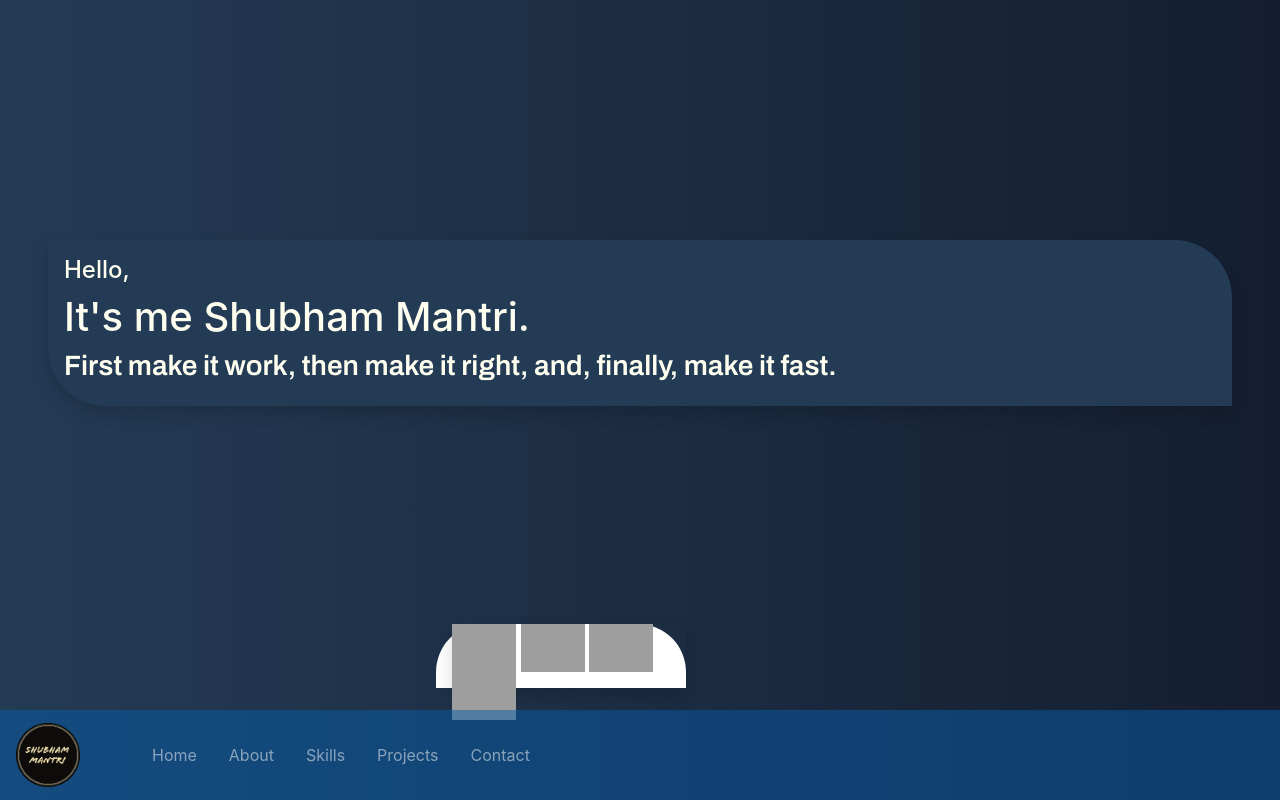
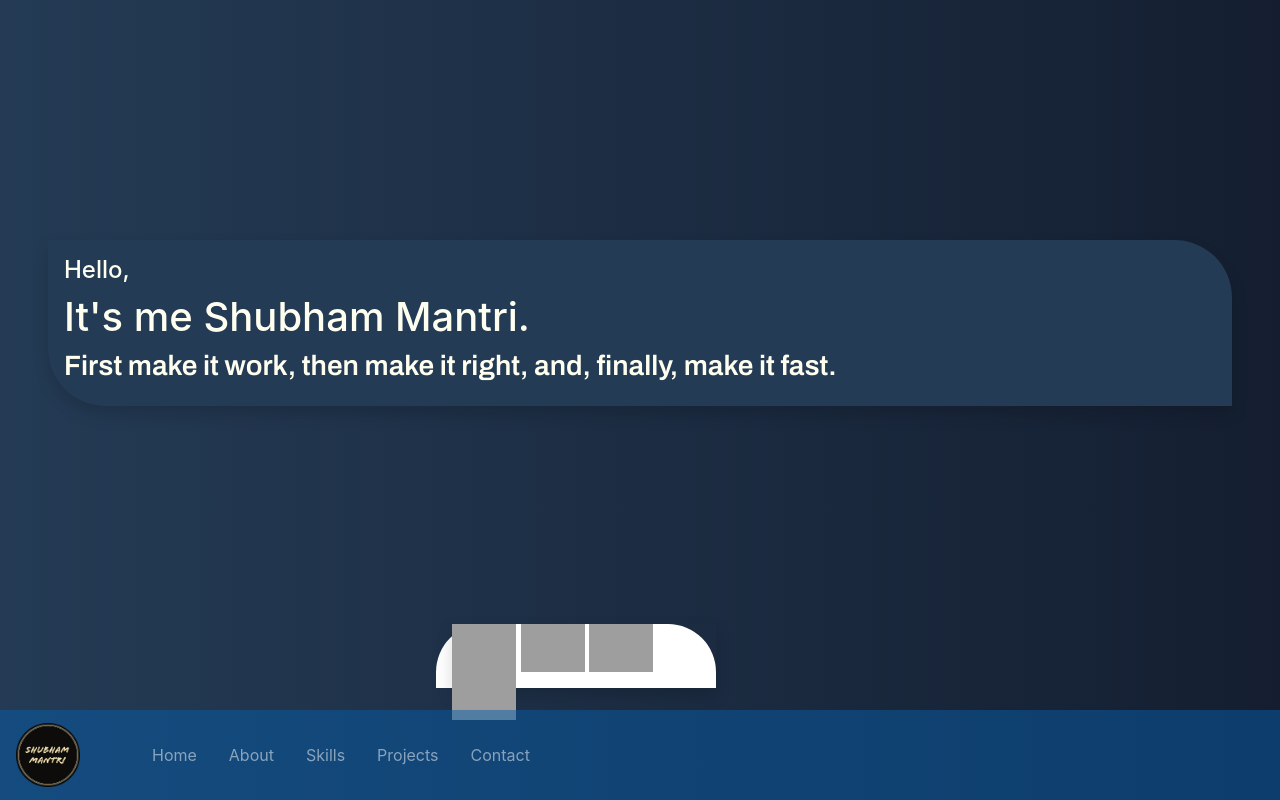
Before and after one commit to shubhammantri1/shubhammantri1.github.io, a plain HTML site: page index.html in a window 1280 px wide. Both pictures are taken after a click on the element "Contact". Shown: the top 800 px of the page. Drawn offline with nearby package versions, Linux system fonts and the light colour scheme; grey boxes are pictures that could not be loaded.

Commit message:
Update Typos

```diff
--- a/index.html
+++ b/index.html
@@ -5,6 +5,7 @@
   <title>Shubham Mantri</title>
   <meta charset="UTF-8">
   <meta name="viewport" content="width=device-width, initial-scale=1.0">
+  <meta name="keywords" content="shubham, smantri, shubhammantri1, shubham mantri, shubham website">
   <link rel="stylesheet" href="https://stackpath.bootstrapcdn.com/bootstrap/4.3.1/css/bootstrap.min.css">
   <link rel="stylesheet" href="https://maxcdn.bootstrapcdn.com/font-awesome/4.7.0/css/font-awesome.min.css">
 
--- a/script.js
+++ b/script.js
@@ -54,7 +54,7 @@ contactBtn.addEventListener('click', function(){
         imgSize2.style.width = "8vh"
         imgSize3.style.width = "8vh"
         imgSize4.style.width = "8vh"
-        contactTab.style.width = "250px";
+        contactTab.style.width = "280px";
         if(vw>400){
             contactTab.style.left = `${calc}px`;
         }
```
